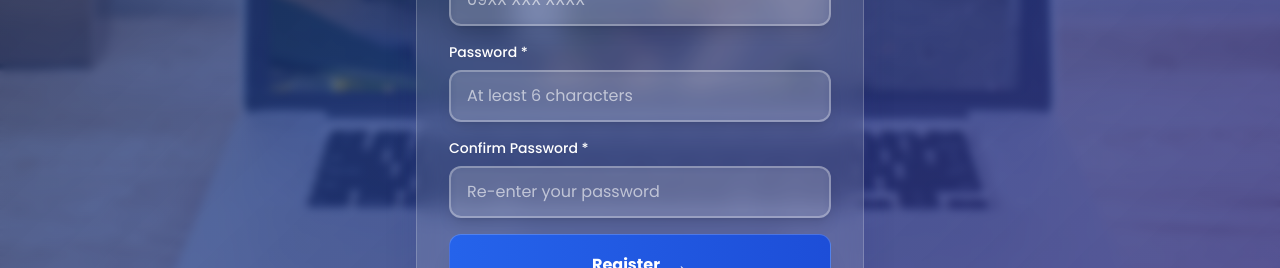
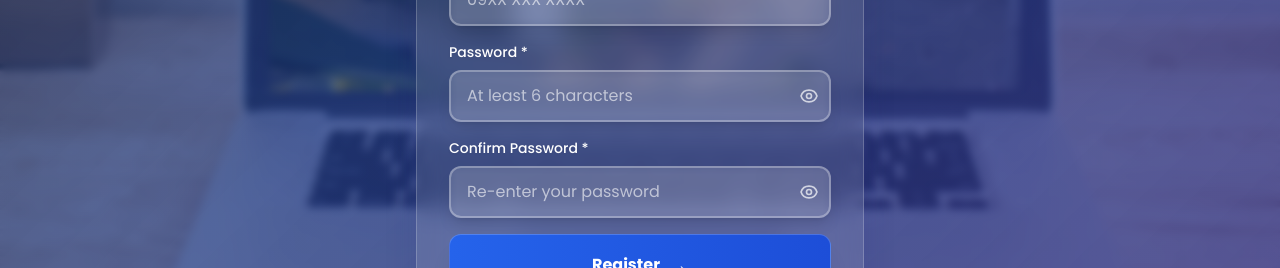
Before and after one commit to gillian6969/ZNHS_Proj-2.0, a Next.js app in the folder frontend/: page /register in a window 1280 px wide. Shown: the part 801-1069 px from the top of the page. Built offline with nearby package versions, Linux system fonts and the light colour scheme; no server answers.

Commit message:
feat: add show/hide password toggle to login and register pages

```diff
--- a/frontend/app/login/page.js
+++ b/frontend/app/login/page.js
@@ -11,6 +11,7 @@
   const [activeTab, setActiveTab] = useState('student');
   const [identifier, setIdentifier] = useState('');
   const [password, setPassword] = useState('');
+  const [showPassword, setShowPassword] = useState(false);
   const [error, setError] = useState('');
   const [loading, setLoading] = useState(false);
   const { login } = useAuth();
@@ -121,14 +122,33 @@
             <label className="block text-white mb-2 font-medium drop-shadow-sm">
               Password
             </label>
+            <div className="relative">
               <input
-              type="password"
+                type={showPassword ? "text" : "password"}
                 value={password}
                 onChange={(e) => setPassword(e.target.value)}
-              className="w-full px-4 py-3 rounded-xl border-2 border-white/30 bg-white/10 backdrop-blur-sm text-white placeholder-white/60 focus:outline-none focus:ring-2 focus:ring-white/50 focus:border-white/50 transition-all shadow-lg"
+                className="w-full px-4 py-3 pr-12 rounded-xl border-2 border-white/30 bg-white/10 backdrop-blur-sm text-white placeholder-white/60 focus:outline-none focus:ring-2 focus:ring-white/50 focus:border-white/50 transition-all shadow-lg"
                 placeholder="Enter your password"
                 required
               />
+              <button
+                type="button"
+                onClick={() => setShowPassword(!showPassword)}
+                className="absolute right-3 top-1/2 -translate-y-1/2 text-white/70 hover:text-white transition-colors focus:outline-none"
+                aria-label={showPassword ? "Hide password" : "Show password"}
+              >
+                {showPassword ? (
+                  <svg className="w-5 h-5" fill="none" stroke="currentColor" viewBox="0 0 24 24" strokeWidth="2">
+                    <path strokeLinecap="round" strokeLinejoin="round" d="M13.875 18.825A10.05 10.05 0 0112 19c-4.478 0-8.268-2.943-9.543-7a9.97 9.97 0 011.563-3.029m5.858.908a3 3 0 114.243 4.243M9.878 9.878l4.242 4.242M9.88 9.88l-3.29-3.29m7.532 7.532l3.29 3.29M3 3l3.29 3.29m0 0A9.97 9.97 0 015.12 5.12m3.48 3.48L12 12m-3.4-3.4l3.4 3.4m0 0l3.4 3.4M12 12l3.4 3.4m0 0a9.97 9.97 0 011.88-1.88m-1.88 1.88L21 21" />
+                  </svg>
+                ) : (
+                  <svg className="w-5 h-5" fill="none" stroke="currentColor" viewBox="0 0 24 24" strokeWidth="2">
+                    <path strokeLinecap="round" strokeLinejoin="round" d="M15 12a3 3 0 11-6 0 3 3 0 016 0z" />
+                    <path strokeLinecap="round" strokeLinejoin="round" d="M2.458 12C3.732 7.943 7.523 5 12 5c4.478 0 8.268 2.943 9.542 7-1.274 4.057-5.064 7-9.542 7-4.477 0-8.268-2.943-9.542-7z" />
+                  </svg>
+                )}
+              </button>
+            </div>
           </div>
 
           <div className="flex items-center justify-between text-sm">
--- a/frontend/app/register/page.js
+++ b/frontend/app/register/page.js
@@ -17,6 +17,8 @@
     section: '',
     contact: '',
   });
+  const [showPassword, setShowPassword] = useState(false);
+  const [showConfirmPassword, setShowConfirmPassword] = useState(false);
   const [error, setError] = useState('');
   const [loading, setLoading] = useState(false);
   const { register } = useAuth();
@@ -200,30 +202,68 @@
             <label className="block text-white mb-2 font-medium text-sm drop-shadow-sm">
               Password *
             </label>
+            <div className="relative">
               <input
-              type="password"
+                type={showPassword ? "text" : "password"}
                 name="password"
                 value={formData.password}
                 onChange={handleChange}
-              className="w-full px-4 py-3 rounded-xl border-2 border-white/30 bg-white/10 backdrop-blur-sm text-white placeholder-white/60 focus:outline-none focus:ring-2 focus:ring-white/50 focus:border-white/50 transition-all shadow-lg"
+                className="w-full px-4 py-3 pr-12 rounded-xl border-2 border-white/30 bg-white/10 backdrop-blur-sm text-white placeholder-white/60 focus:outline-none focus:ring-2 focus:ring-white/50 focus:border-white/50 transition-all shadow-lg"
                 placeholder="At least 6 characters"
                 required
               />
+              <button
+                type="button"
+                onClick={() => setShowPassword(!showPassword)}
+                className="absolute right-3 top-1/2 -translate-y-1/2 text-white/70 hover:text-white transition-colors focus:outline-none"
+                aria-label={showPassword ? "Hide password" : "Show password"}
+              >
+                {showPassword ? (
+                  <svg className="w-5 h-5" fill="none" stroke="currentColor" viewBox="0 0 24 24" strokeWidth="2">
+                    <path strokeLinecap="round" strokeLinejoin="round" d="M13.875 18.825A10.05 10.05 0 0112 19c-4.478 0-8.268-2.943-9.543-7a9.97 9.97 0 011.563-3.029m5.858.908a3 3 0 114.243 4.243M9.878 9.878l4.242 4.242M9.88 9.88l-3.29-3.29m7.532 7.532l3.29 3.29M3 3l3.29 3.29m0 0A9.97 9.97 0 015.12 5.12m3.48 3.48L12 12m-3.4-3.4l3.4 3.4m0 0l3.4 3.4M12 12l3.4 3.4m0 0a9.97 9.97 0 011.88-1.88m-1.88 1.88L21 21" />
+                  </svg>
+                ) : (
+                  <svg className="w-5 h-5" fill="none" stroke="currentColor" viewBox="0 0 24 24" strokeWidth="2">
+                    <path strokeLinecap="round" strokeLinejoin="round" d="M15 12a3 3 0 11-6 0 3 3 0 016 0z" />
+                    <path strokeLinecap="round" strokeLinejoin="round" d="M2.458 12C3.732 7.943 7.523 5 12 5c4.478 0 8.268 2.943 9.542 7-1.274 4.057-5.064 7-9.542 7-4.477 0-8.268-2.943-9.542-7z" />
+                  </svg>
+                )}
+              </button>
+            </div>
           </div>
 
           <div>
             <label className="block text-white mb-2 font-medium text-sm drop-shadow-sm">
               Confirm Password *
             </label>
+            <div className="relative">
               <input
-              type="password"
+                type={showConfirmPassword ? "text" : "password"}
                 name="confirmPassword"
                 value={formData.confirmPassword}
                 onChange={handleChange}
-              className="w-full px-4 py-3 rounded-xl border-2 border-white/30 bg-white/10 backdrop-blur-sm text-white placeholder-white/60 focus:outline-none focus:ring-2 focus:ring-white/50 focus:border-white/50 transition-all shadow-lg"
+                className="w-full px-4 py-3 pr-12 rounded-xl border-2 border-white/30 bg-white/10 backdrop-blur-sm text-white placeholder-white/60 focus:outline-none focus:ring-2 focus:ring-white/50 focus:border-white/50 transition-all shadow-lg"
                 placeholder="Re-enter your password"
                 required
               />
+              <button
+                type="button"
+                onClick={() => setShowConfirmPassword(!showConfirmPassword)}
+                className="absolute right-3 top-1/2 -translate-y-1/2 text-white/70 hover:text-white transition-colors focus:outline-none"
+                aria-label={showConfirmPassword ? "Hide password" : "Show password"}
+              >
+                {showConfirmPassword ? (
+                  <svg className="w-5 h-5" fill="none" stroke="currentColor" viewBox="0 0 24 24" strokeWidth="2">
+                    <path strokeLinecap="round" strokeLinejoin="round" d="M13.875 18.825A10.05 10.05 0 0112 19c-4.478 0-8.268-2.943-9.543-7a9.97 9.97 0 011.563-3.029m5.858.908a3 3 0 114.243 4.243M9.878 9.878l4.242 4.242M9.88 9.88l-3.29-3.29m7.532 7.532l3.29 3.29M3 3l3.29 3.29m0 0A9.97 9.97 0 015.12 5.12m3.48 3.48L12 12m-3.4-3.4l3.4 3.4m0 0l3.4 3.4M12 12l3.4 3.4m0 0a9.97 9.97 0 011.88-1.88m-1.88 1.88L21 21" />
+                  </svg>
+                ) : (
+                  <svg className="w-5 h-5" fill="none" stroke="currentColor" viewBox="0 0 24 24" strokeWidth="2">
+                    <path strokeLinecap="round" strokeLinejoin="round" d="M15 12a3 3 0 11-6 0 3 3 0 016 0z" />
+                    <path strokeLinecap="round" strokeLinejoin="round" d="M2.458 12C3.732 7.943 7.523 5 12 5c4.478 0 8.268 2.943 9.542 7-1.274 4.057-5.064 7-9.542 7-4.477 0-8.268-2.943-9.542-7z" />
+                  </svg>
+                )}
+              </button>
+            </div>
           </div>
 
           <button
```
Lines whose indentation alone changed are shown as unchanged.
